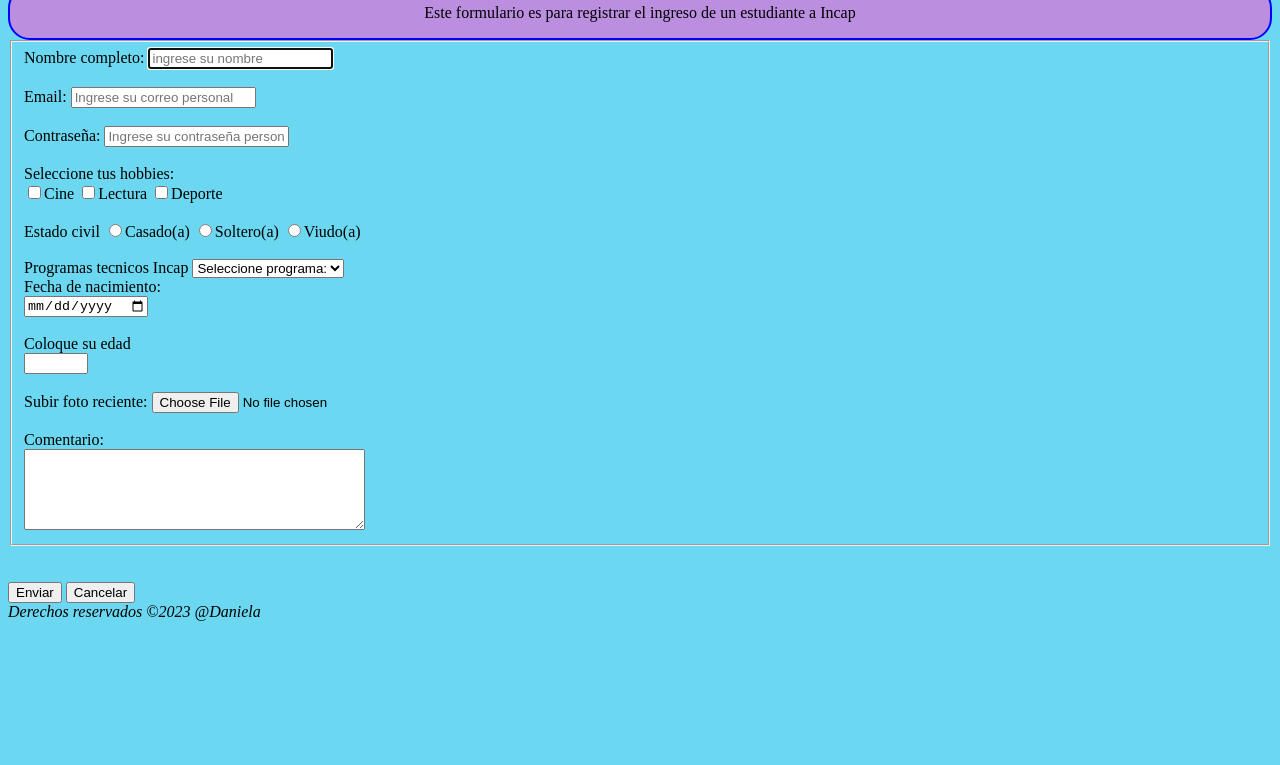
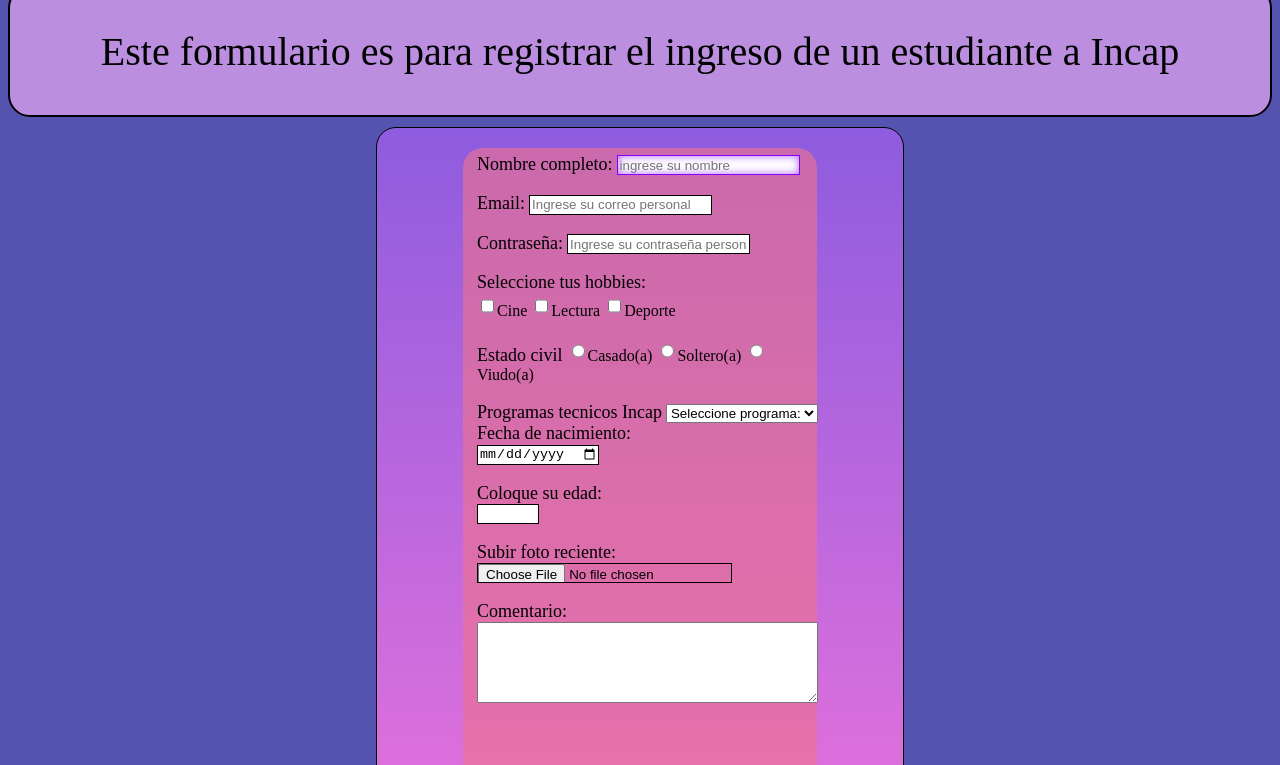
Before and after one commit to daniela-zamora/HTML, a plain HTML site: page SEMANA 4/TALLER FORMULARIO HTML.html in a window 1280 px wide. Shown: the part 176-941 px from the top of the page. Before the commit the page ends 805 px from the top, so only its background shows below. Drawn offline with Linux system fonts and the light colour scheme.

Commit message:
Add files via upload

```diff
--- a/SEMANA 4/CSS/Frmcontacto.css
+++ b/SEMANA 4/CSS/Frmcontacto.css
@@ -1,29 +1,84 @@
 body{
-    background-color: rgb(107, 215, 241);
+    background-color: rgba(37, 35, 155, 0.781);
 }
 header{
-    background-color: black !important;
-    border: 2px solid blue;
+    background-color: rgb(90, 88, 230) !important;
+    border: 2px solid rgb(3, 3, 3);
     border-radius: 20px;
     display: flex;
     flex-direction: row;
     justify-content: center;
     align-items: center;
-    color: aliceblue;
+    color: rgb(0, 0, 0);
 }
 header img{
     padding: 25px;
 }
 nav{
     background-color: rgb(187, 142, 224);
-    border: 2px solid blue;
+    border: 2px solid black;
     border-radius: 22px;
 }
 nav p{
     text-align: center;
-    color: rgb(0, 0, 0);
-    font-style: 40px;
+    color: black;
+    font-size: 40px;
 }
 section{
-
+    width: 40%;
+    border: 1px solid black;
+    padding: 10px 10px;
+    border-radius: 20px;
+    margin: 10px auto;
+    background:linear-gradient(rgb(142, 92, 223), rgb(230, 114, 220));
 }
+form{
+    background-color: rgba(238, 114, 141, 0.623);
+    width: 70%;
+    border-radius: 20px;
+    margin: 10px auto;
+    box-shadow: outset 0 0 10px purple;
+}
+fieldset{
+    border-style: none;
+}
+label{
+    font-size: 18px;
+}
+textarea{
+    resize: both;
+    max-height: 100px;
+}
+input:focus, textarea:focus{
+    border-color: rgb(132, 0, 255);
+    cursor:pointer;
+    box-shadow: inset 0 0 8px rgba(132, 0, 255, 0.6);
+    outline: 0 none;
+}
+form button{
+    width: 40%;
+    margin: 15px 0px 20px 25px;
+    height: 40px;
+    background: radial-gradient(rgb(186, 126, 226),rgb(106, 32, 175));
+    border: 2px solid black;
+    color: rgb(255, 248, 248);
+    border-radius: 15px;
+}
+form button:hover{
+    background: radial-gradient(lightblue, blue) ;
+    text-decoration: underline;
+    color: black;
+    cursor:pointer;
+}
+form input{
+    height: 20px;
+    box-sizing: border-box;
+    color: black;
+    outline: none;
+    border:1px solid black;
+}
+footer{
+    font-size: 16px;
+    text-align: center;
+    color: darkcyan
+}
--- a/SEMANA 4/TALLER FORMULARIO HTML.html
+++ b/SEMANA 4/TALLER FORMULARIO HTML.html
@@ -49,9 +49,10 @@
                 <label for="">Fecha de nacimiento:</label><br>
                 <input type="date" title="Ingrese su fecha de nacimiento">
                 <br><br>
-                <label for="">Coloque su edad</label><br>
+                <label for="">Coloque su edad:</label><br>
                 <input type="number" min="1" max="120" title="Ingrese su edad"><br><br>
                 <label for="">Subir foto reciente:</label>
+                <br>
                 <input type="file">
                 <br><br>
                 <label for="">Comentario:</label>
```
